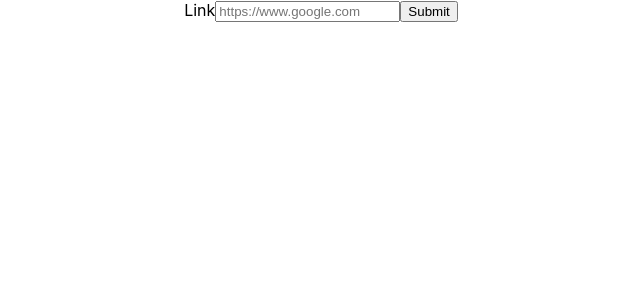
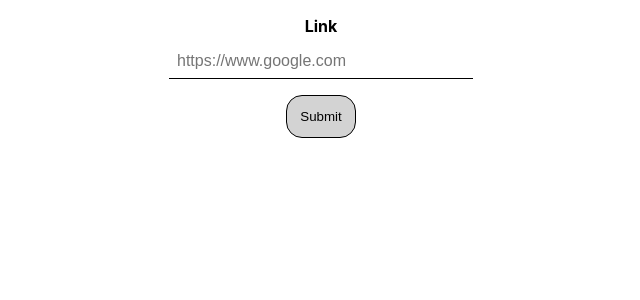
Before and after one commit to alphonsotran/guppy_web, a React (Create React App) app: page / in a window 1280 px wide. Shown: the top 300 px of the page, without its empty margins (319-959 px from the left). Built offline with nearby package versions, Linux system fonts and the light colour scheme.

Commit message:
Add styled components to Form component

```diff
--- a/src/components/Form/index.js
+++ b/src/components/Form/index.js
@@ -2,6 +2,15 @@
 import axios from 'axios';
 
 import ReadOnlyForm from '../ReadOnlyForm';
+
+import {
+  Input,
+  Container,
+  FormWrapper,
+  Button,
+  InputForm,
+  Label,
+} from './styles';
 
 const Form = () => {
   const [input, setInput] = useState('');
@@ -13,7 +22,6 @@
     setResponseStatus(false);
     try {
       const {
-        status,
         data: { guppy_url },
       } = await axios({
         url: `http://localhost:5000/links`,
@@ -33,22 +41,24 @@
   };
 
   return (
-    <div className="">
-      <form onSubmit={registerLink}>
-        <label htmlFor="link">
+    <Container className="">
+      <FormWrapper>
+        <InputForm onSubmit={registerLink}>
+          <Label htmlFor="link">
             Link
-          <input
+            <Input
               id="link"
               value={input}
               onChange={(e) => setInput(e.target.value)}
               placeholder="https://www.google.com"
             />
-        </label>
-        <button>Submit</button>
-      </form>
+          </Label>
+          <Button>Submit</Button>
+        </InputForm>
+      </FormWrapper>
 
       <ReadOnlyForm value={guppyUrl} status={responseStatus} />
-    </div>
+    </Container>
   );
 };
 
--- /dev/null
+++ b/src/components/Form/styles.js
@@ -0,0 +1,52 @@
+import styled, { css } from 'styled-components';
+
+export const FormWrapper = styled.div`
+  display: flex;
+  flex: 1;
+  align-self: center;
+`;
+
+export const Container = styled.div`
+  display: flex;
+  flex: 1;
+  font-size: 1rem;
+  padding: 1rem;
+  flex-direction: column;
+`;
+
+export const Input = styled.input`
+  border: 0;
+  border-bottom: 1px solid black;
+  display: block;
+  font-family: Brand, sans-serif;
+  font-size: 1rem;
+  margin: 0;
+  width: 18rem;
+  padding: 0.5rem;
+  margin-top: 0.5rem;
+
+  ::placeholder {
+    color: 'gray';
+  }
+
+  ::-ms-clear {
+    display: none;
+  }
+`;
+
+export const Button = styled.button`
+  margin-top: 1rem;
+  border: 1px solid black;
+  border-radius: 1rem;
+  background-color: lightgray;
+  margin-top: 1rem;
+  padding: 0.8rem;
+`;
+
+export const InputForm = styled.form`
+  flex: 1;
+`;
+
+export const Label = styled.label`
+  font-weight: 700;
+`;
```
Lines whose indentation alone changed are shown as unchanged.
